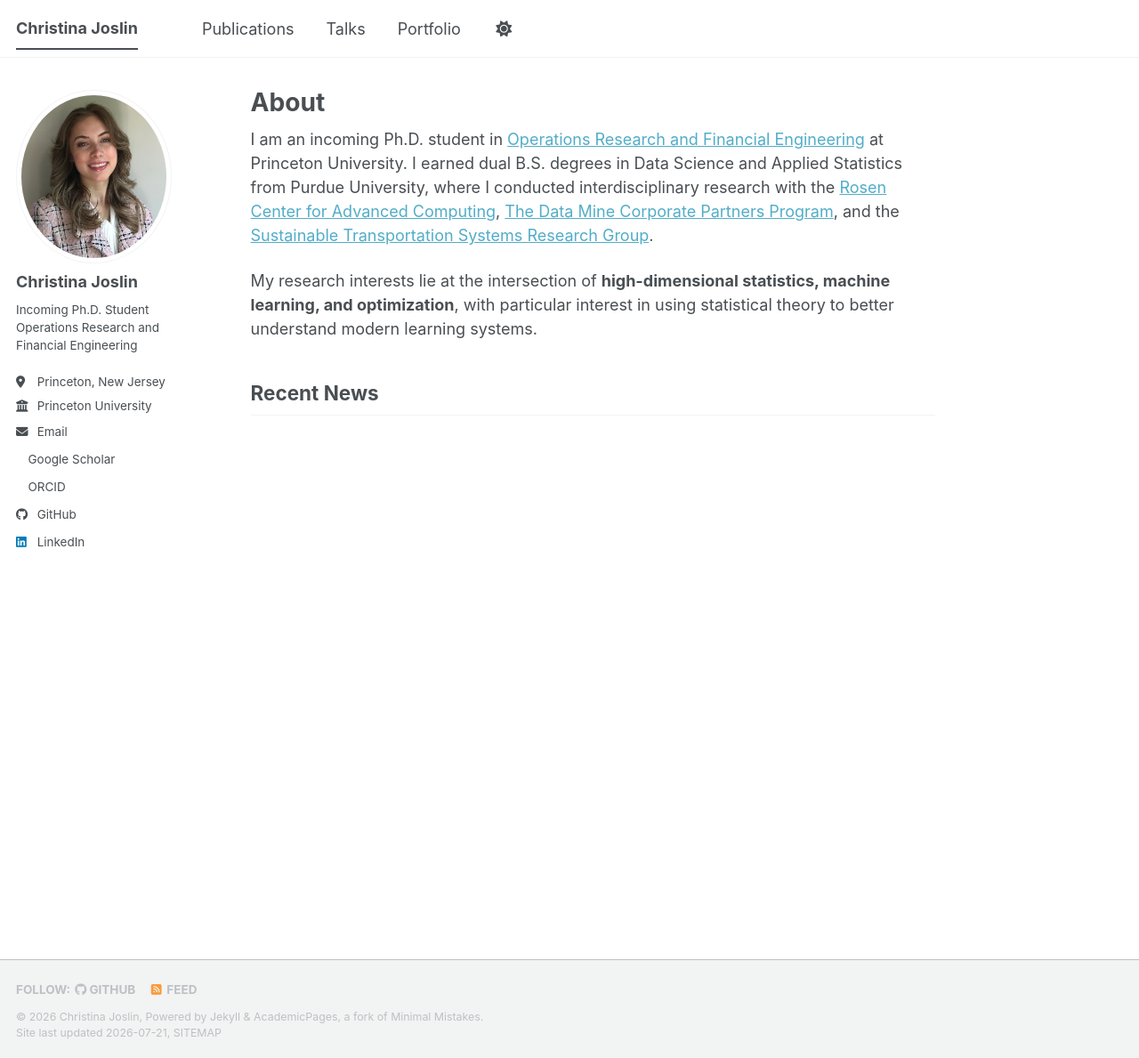
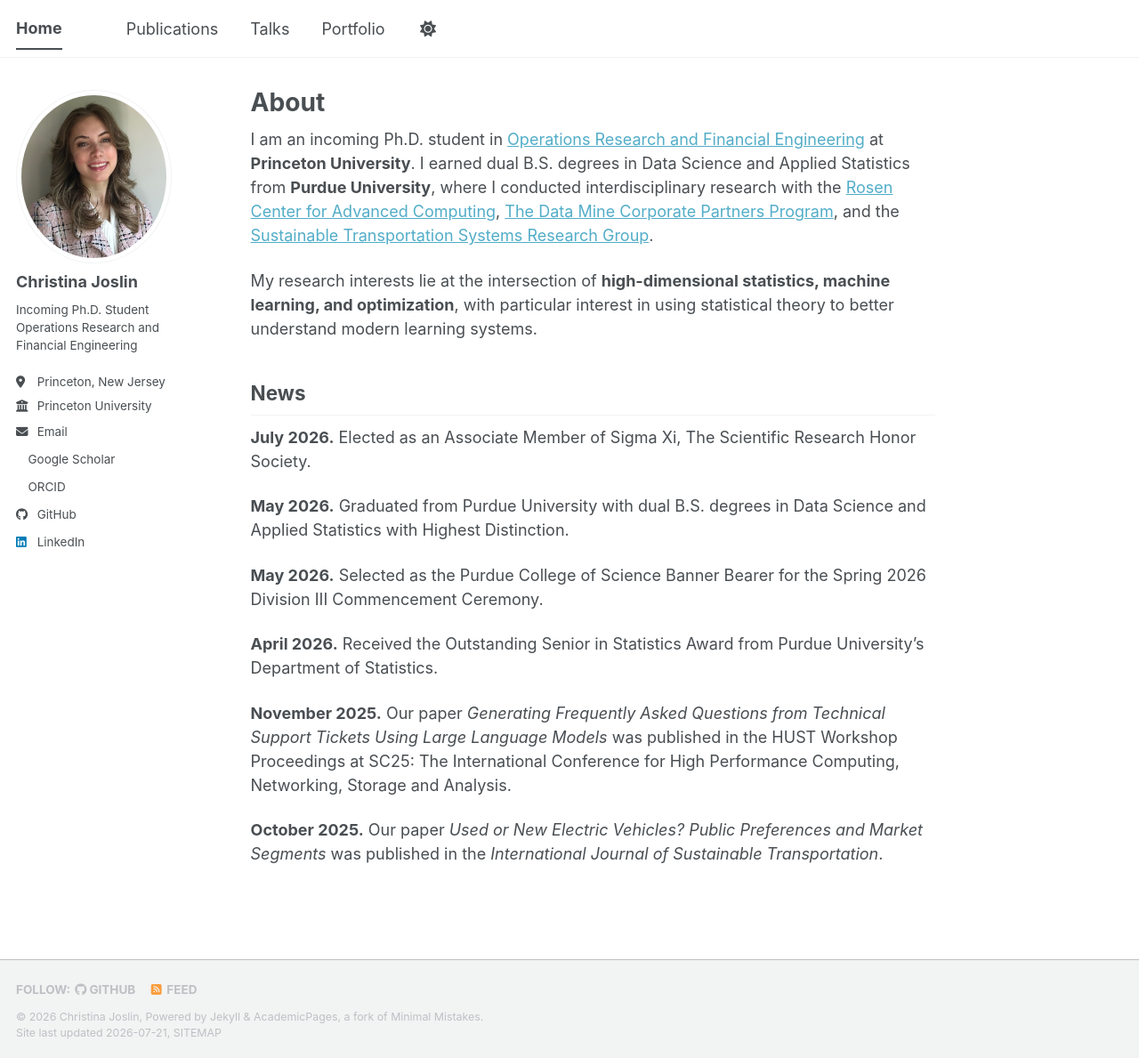
Before and after one commit to christinajoslin/christinajoslin.github.io, a Jekyll site: the page built from _pages/about.md, in a window 1280 px wide and 1189 px high. Shown: the whole window at 89% size. Built offline with Jekyll 4.4.1, drawn with Linux system fonts in a browser that asks for light colours; a style sheet for code colours, icons or effects is not loaded.

Commit message:
Update about page

```diff
--- a/_config.yml
+++ b/_config.yml
@@ -9,10 +9,10 @@
 # Basic Site Settings
 locale                   : "en-US"
 site_theme               : "default" # The available themes options are "default", "air", "sunrise", "mint", "dirt" and "contrast"
-title                    : "Christina Joslin"
+title                    : "Home"
 title_separator          : "-"
 name                     : &name "Christina Joslin"
-description              : &description "Your Name's academic portfolio"   # Update this with a general description of your site, this is the default if not overridden by a page
+description              : &description "Christina Joslin's Site"   # Update this with a general description of your site, this is the default if not overridden by a page
 url                      : https://christinajoslin.github.io # The base hostname & protocol for your site e.g. "https://[your GitHub username].github.io",
                                                            # or if you already have some other page hosted on Github then use "https://[your GitHub username].github.io/[Your Repo Name]"
 baseurl                  : "" # the subpath of your site, e.g. "/blog"
@@ -84,8 +84,8 @@ author:
 
 # Publication Category - The following the list of publication categories and their headings
 publication_category:
-  books:
-    title: 'Books'
+  #books:
+    #title: 'Books'
   manuscripts:
     title: 'Journal Articles'
   conferences:
--- a/_pages/about.md
+++ b/_pages/about.md
@@ -7,8 +7,20 @@ redirect_from:
   - /about.html
 ---
 
-I am an incoming Ph.D. student in [Operations Research and Financial Engineering](https://orfe.princeton.edu/) at Princeton University. I earned dual B.S. degrees in Data Science and Applied Statistics from Purdue University, where I conducted interdisciplinary research with the [Rosen Center for Advanced Computing](https://www.rcac.purdue.edu/), [The Data Mine Corporate Partners Program](https://datamine.purdue.edu/partnerships/corporate/), and the [Sustainable Transportation Systems Research Group](https://engineering.purdue.edu/STSRG).
+I am an incoming Ph.D. student in [Operations Research and Financial Engineering](https://orfe.princeton.edu/) at **Princeton University**. I earned dual B.S. degrees in Data Science and Applied Statistics from **Purdue University**, where I conducted interdisciplinary research with the [Rosen Center for Advanced Computing](https://www.rcac.purdue.edu/), [The Data Mine Corporate Partners Program](https://datamine.purdue.edu/partnerships/corporate/), and the [Sustainable Transportation Systems Research Group](https://engineering.purdue.edu/STSRG).
 
 My research interests lie at the intersection of **high-dimensional statistics, machine learning, and optimization**, with particular interest in using statistical theory to better understand modern learning systems.
 
-## Recent News
+## News
+
+**July 2026.** Elected as an Associate Member of Sigma Xi, The Scientific Research Honor Society.
+
+**May 2026.** Graduated from Purdue University with dual B.S. degrees in Data Science and Applied Statistics with Highest Distinction.
+
+**May 2026.** Selected as the Purdue College of Science Banner Bearer for the Spring 2026 Division III Commencement Ceremony.
+
+**April 2026.** Received the Outstanding Senior in Statistics Award from Purdue University's Department of Statistics.
+
+**November 2025.** Our paper *Generating Frequently Asked Questions from Technical Support Tickets Using Large Language Models* was published in the HUST Workshop Proceedings at SC25: The International Conference for High Performance Computing, Networking, Storage and Analysis.
+
+**October 2025.** Our paper *Used or New Electric Vehicles? Public Preferences and Market Segments* was published in the *International Journal of Sustainable Transportation*.
```
